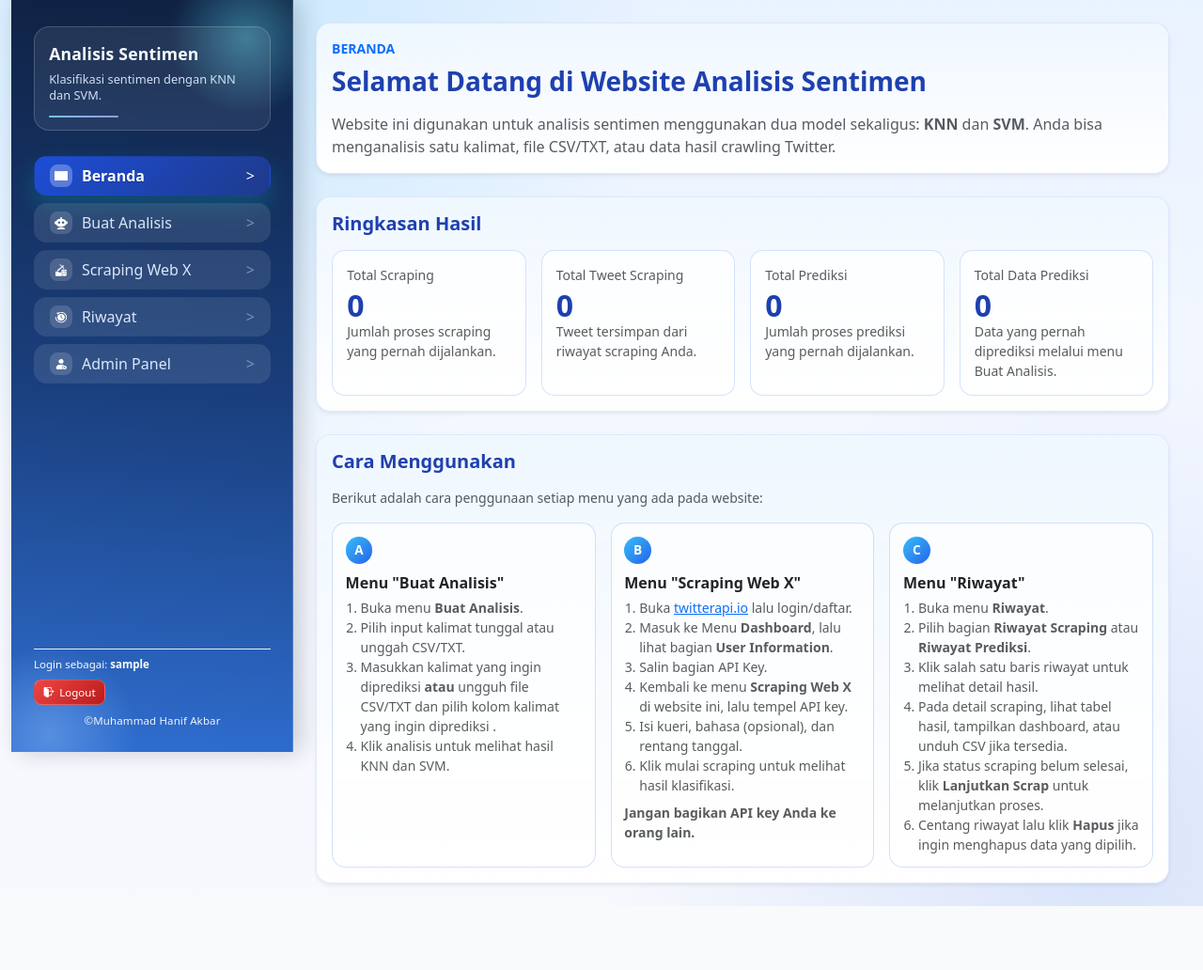
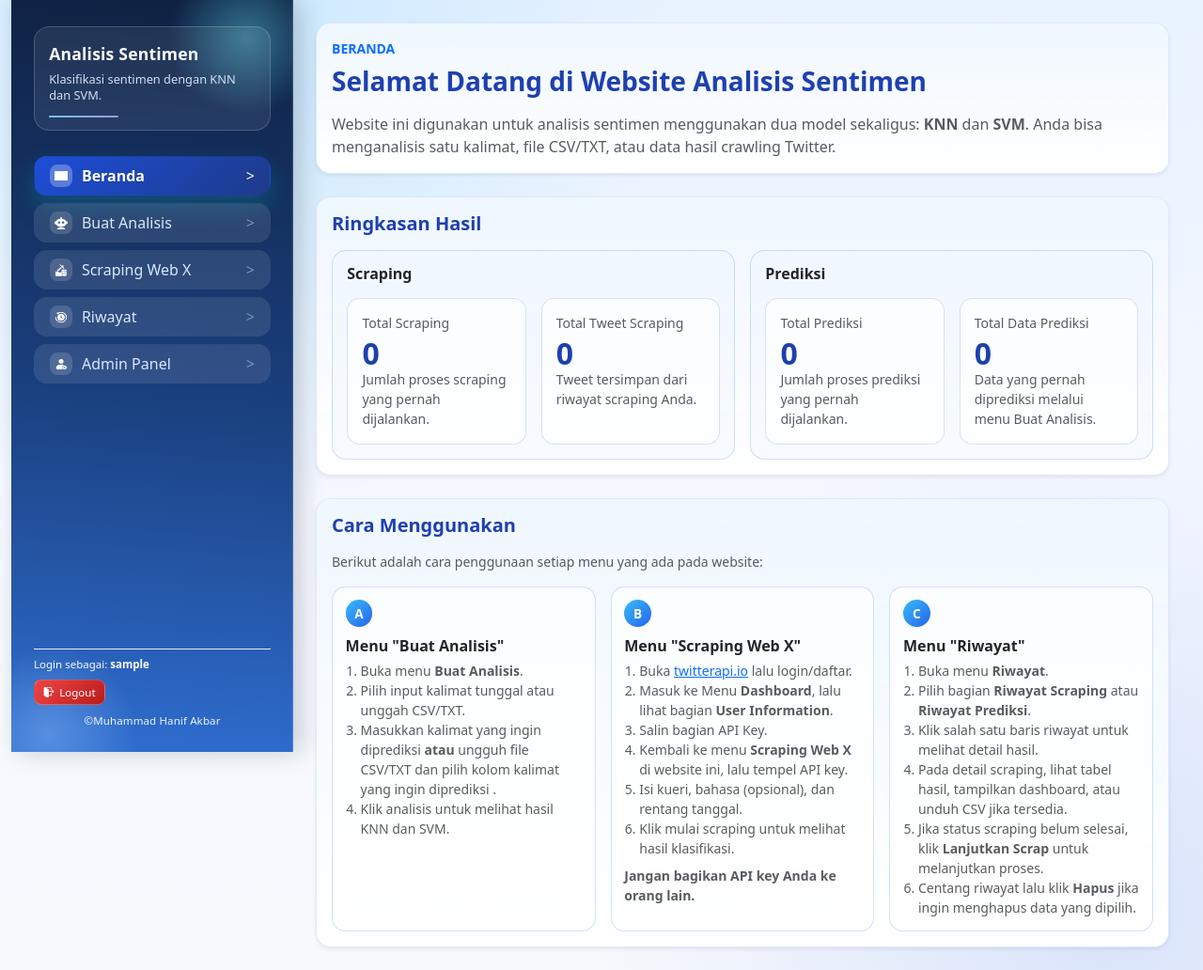
Before and after one commit to HanifAkb/WebSentimen, a Django app: page / in a window 1280 px wide. Shown: the whole page at 94% size. Before the commit the page ends 964 px from the top, so only its background shows below. Run offline with Django 4.2, Linux system fonts and the light colour scheme; the visitor is signed in with stand-in values (Sample User, id 1); data that the repository does not hold is empty; grey boxes are pictures that could not be loaded.

Commit message:
Group homepage summary metrics

```diff
--- a/sentiment_app/static/sentiment_app/css/styles.css
+++ b/sentiment_app/static/sentiment_app/css/styles.css
@@ -505,6 +505,13 @@ body {
     background: rgba(255, 255, 255, 0.76);
 }
 
+.beranda-stat-group {
+    border: 1px solid rgba(37, 99, 235, 0.2);
+    border-radius: 0.95rem;
+    padding: 0.95rem;
+    background: rgba(239, 246, 255, 0.42);
+}
+
 .beranda-stat-value {
     font-size: 2rem;
     line-height: 1.1;
--- a/sentiment_app/templates/sentiment_app/beranda.html
+++ b/sentiment_app/templates/sentiment_app/beranda.html
@@ -20,32 +20,46 @@
             <div class="card-body">
                 <h2 class="h5 fw-semibold mb-3">Ringkasan Hasil</h2>
                 <div class="row g-3">
-                    <div class="col-md-6 col-xl-3">
+                    <div class="col-lg-6">
+                        <div class="beranda-stat-group h-100">
+                            <h3 class="h6 fw-semibold mb-3">Scraping</h3>
+                            <div class="row g-3">
+                                <div class="col-sm-6">
                                     <div class="beranda-stat h-100">
                                         <div class="small text-muted mb-1">Total Scraping</div>
                                         <div class="beranda-stat-value">{{ total_scraping_count|default:0 }}</div>
                                         <div class="small text-muted">Jumlah proses scraping yang pernah dijalankan.</div>
                                     </div>
                                 </div>
-                    <div class="col-md-6 col-xl-3">
+                                <div class="col-sm-6">
                                     <div class="beranda-stat h-100">
                                         <div class="small text-muted mb-1">Total Tweet Scraping</div>
                                         <div class="beranda-stat-value">{{ total_scraping_results|default:0 }}</div>
                                         <div class="small text-muted">Tweet tersimpan dari riwayat scraping Anda.</div>
                                     </div>
                                 </div>
-                    <div class="col-md-6 col-xl-3">
+                            </div>
+                        </div>
+                    </div>
+                    <div class="col-lg-6">
+                        <div class="beranda-stat-group h-100">
+                            <h3 class="h6 fw-semibold mb-3">Prediksi</h3>
+                            <div class="row g-3">
+                                <div class="col-sm-6">
                                     <div class="beranda-stat h-100">
                                         <div class="small text-muted mb-1">Total Prediksi</div>
                                         <div class="beranda-stat-value">{{ total_prediction_count|default:0 }}</div>
                                         <div class="small text-muted">Jumlah proses prediksi yang pernah dijalankan.</div>
                                     </div>
                                 </div>
-                    <div class="col-md-6 col-xl-3">
+                                <div class="col-sm-6">
                                     <div class="beranda-stat h-100">
                                         <div class="small text-muted mb-1">Total Data Prediksi</div>
                                         <div class="beranda-stat-value">{{ total_prediction_results|default:0 }}</div>
                                         <div class="small text-muted">Data yang pernah diprediksi melalui menu Buat Analisis.</div>
+                                    </div>
+                                </div>
+                            </div>
                         </div>
                     </div>
                 </div>
```
Also changed, not shown: sentiment_app/tests/test_auth_history.py (+2 -0 lines). Lines whose indentation alone changed are shown as unchanged.
